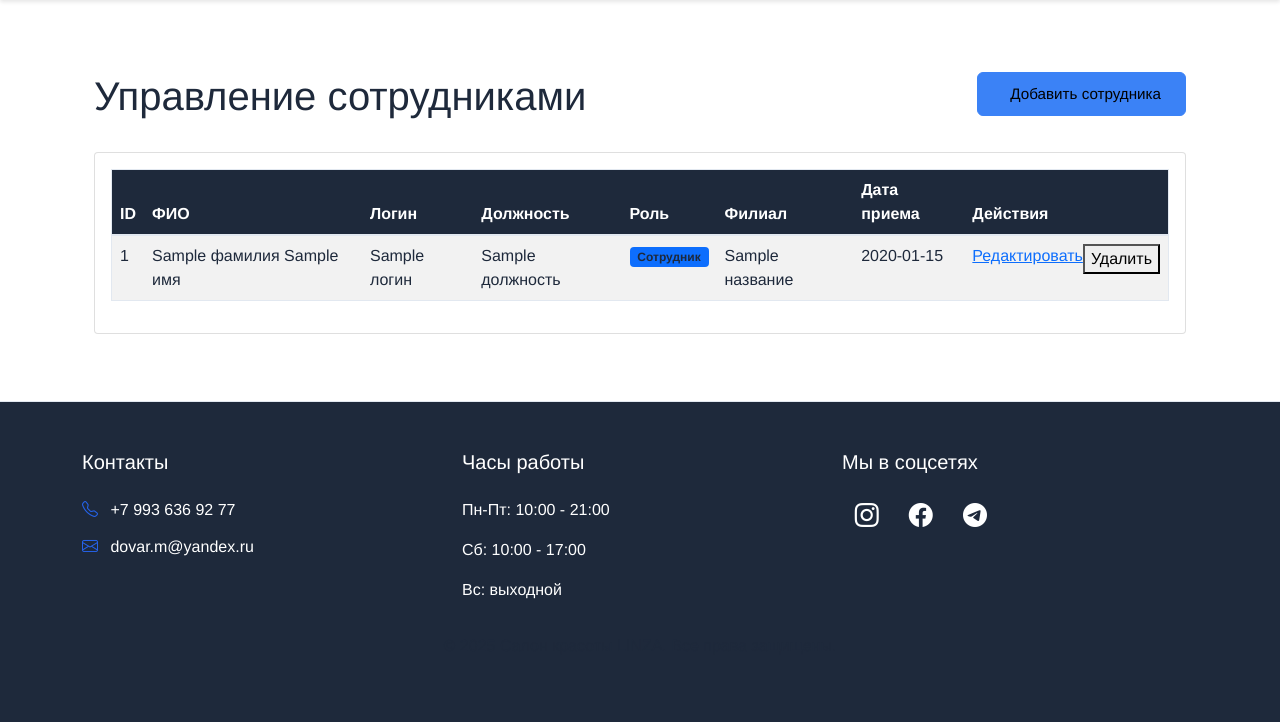
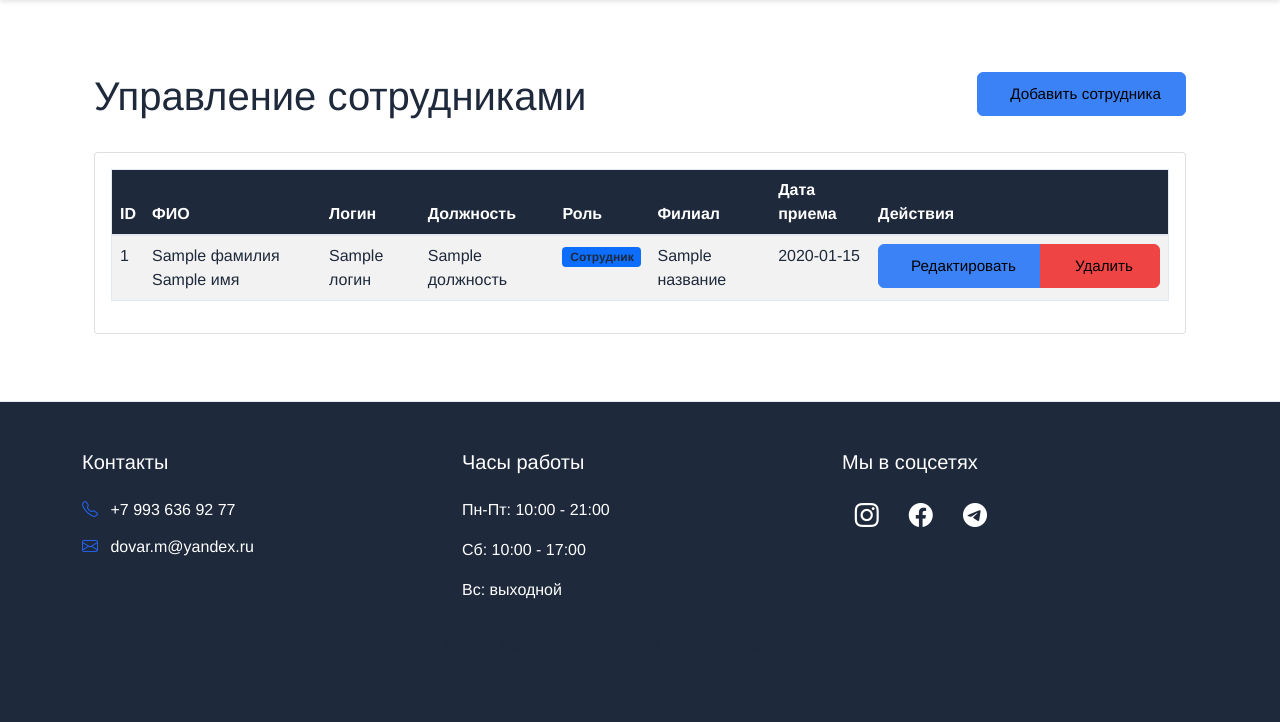
Before and after one commit to LlnZa/hair-salon, a Python web app: template templates/admin/employees.html in a window 1280 px wide. Shown: the part 78-800 px from the top of the page. Run offline with Jinja, Linux system fonts and the light colour scheme; the template is opened without the code that fills it: most values are stand-ins (such as "Sample title", 1, 10 or a date in 2020); some libraries are stand-ins or nearby versions.

Commit message:
Update employees.html

```diff
--- a/templates/admin/employees.html
+++ b/templates/admin/employees.html
@@ -71,10 +71,10 @@
                                     <td>{{ employee.дата_приёма.strftime('%d.%m.%Y') }}</td>
                                     <td>
                                         <div class="btn-group" role="group">
-                                            <a href="{{ url_for('edit_employee', employee_id=employee.сотрудник_id) }}" class="btn-edit">
+                                            <a href="{{ url_for('edit_employee', employee_id=employee.сотрудник_id) }}" class="btn btn-primary btn-sm">
                                             <i class="fas fa-edit"></i> Редактировать
                                         </a>
-                                            <button type="button" class="btn-delete" data-bs-toggle="modal" data-bs-target="#deleteModal{{ employee.сотрудник_id }}">
+                                            <button type="button" class="btn btn-danger btn-sm" data-bs-toggle="modal" data-bs-target="#deleteModal{{ employee.сотрудник_id }}">
                                                 <i class="fas fa-trash"></i> Удалить
                                             </button>
                                         </div>
@@ -94,7 +94,7 @@
                                                         <button type="button" class="btn btn-secondary" data-bs-dismiss="modal">Отмена</button>
                                                         <form action="{{ url_for('delete_employee', employee_id=employee.сотрудник_id) }}" method="POST" style="display: inline;">
                                                             <input type="hidden" name="csrf_token" value="{{ csrf_token() }}">
-                                                            <button type="submit" class="btn-delete" onclick="return confirm('Вы уверены, что хотите удалить этого сотрудника?')">
+                                                            <button type="submit" class="btn btn-danger btn-sm" onclick="return confirm('Вы уверены, что хотите удалить этого сотрудника?')">
                                                                 <i class="fas fa-trash"></i>
                                                             </button>
                                                         </form>
```
